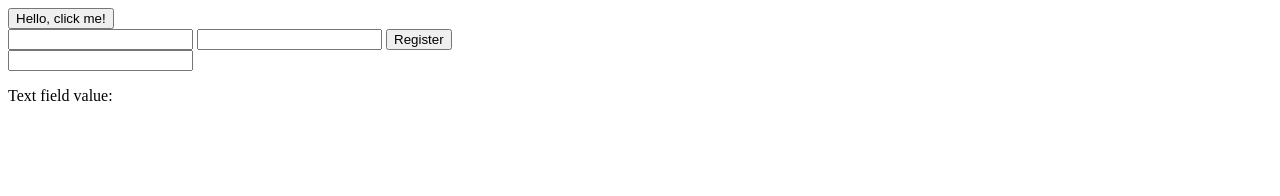
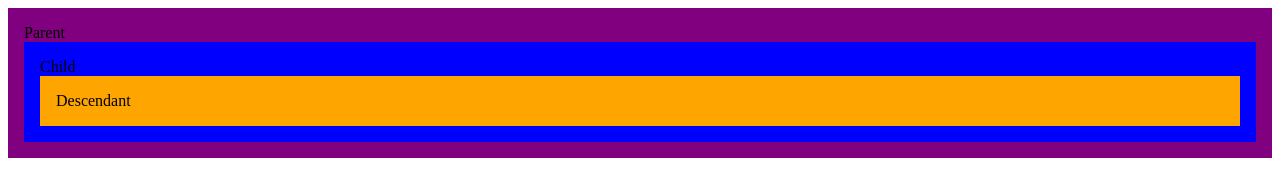
Before and after one commit to Anekses/goit-szkolenia-js, a plain HTML site: page index.html in a window 1280 px wide. Drawn offline with Linux system fonts and the light colour scheme.

Commit message:
13 class

```diff
--- a/index.html
+++ b/index.html
@@ -10,7 +10,17 @@
     </head>
 
     <body>
-        <button class="goit">Hello, click me!</button>
+        <div style="padding: 16px; background-color: purple;" class="parent">
+            Parent
+            <div style="padding: 16px; background-color: blue;" class="child">
+                Child
+                <div style="padding: 16px; background-color: orange;" class="descendant">Descendant</div>
+            </div>
+        </div>
+
+
+
+        <!-- <button class="goit">Hello, click me!</button> -->
         <!-- <a class="link is-active" href="">Random Link</a>
         <button class="button">Click me!</button>
         <p>Hello World 123</p>
@@ -28,14 +38,14 @@
         </ul>
         <img class="image" src="https://picsum.photos/id/9/320/240" alt="A laptop" width="300" /> -->
 
-        <form class="register-form" autocomplete="off">
+        <!-- <form class="register-form" autocomplete="off">
             <input type="text" name="username" />
             <input type="text" name="email" />
             <button type="submit">Register</button>
         </form>
 
         <input type="text" class="text-input" />
-        <p>Text field value: <span class="output"></span></p>
+        <p>Text field value: <span class="output"></span></p> -->
 
         <!-- <p>
             Selected option text: <span class="text-output">none</span>
--- a/js/index.js
+++ b/js/index.js
@@ -1,222 +1,62 @@
-// Before
-// const hello = (name) => {
-//     return `Hello ${name}`
+// const input = document.querySelector('.text-input')
+
+// const handleInput = (event) => {
+//   const currentTarget = event.currentTarget;
+//   console.log(currentTarget.textContent)
+//   console.log(currentTarget.content)
+//   console.log(currentTarget.value)
+//   console.log(currentTarget.text)
 // }
 
-// const goodbye = (name, surname) => {
-//     return `Goodbye ${name} - ${surname}`
+// input.addEventListener('input', handleInput)
+
+// const button = document.querySelector('.goit')
+// const body = document.querySelector('body')
+
+// // console.log(button)
+// // console.log(body)
+
+// const handleClickButton = (event) => {
+//   console.log('button!')
 // }
 
-// const sayHello = (name, callback) => {
-//     console.log(callback(name))
+// const handleClickBody = (event) => {
+//   console.log('body!')
 // }
 
-// sayHello('BGal', hello)
-// sayHello('Asia', goodbye)
+// body.addEventListener('click', handleClickBody)
+// button.addEventListener('click', handleClickButton)
 
-//After
-// const hello = (name) => {
-//     return `Hello ${name}`
-// }
+const parent = document.querySelector('.parent')
+const child = document.querySelector('.child')
+const descendant = document.querySelector('.descendant')
 
-// const goodbye = (name, surname) => {
-//     return `Goodbye ${name} - ${surname}`
-// }
+const handleClick = (event, name) => {
+  // console.log(name);
+  console.log({
+    name,
+    target: event.target, // gdzie zostało kliknięte
+    currentTarget: event.currentTarget // jaki element obsługuje ten event
+  });
+}
 
-// const sayHello = (isHello, name, surname) => {
-//     if (isHello) {
-//         const result = hello(name);
-//         console.log(result)
-//     } else {
-//         const result = goodbye(name, surname)
-//         console.log(result)
-//     }
-// }
+parent.addEventListener('click', (event) => handleClick(event, 'parent'))
+child.addEventListener('click', (event) => handleClick(event, 'child'))
 
-// sayHello(true, 'BGal')
-// sayHello(false, 'Asia', 'Dobro')
+const desc = 'descendant \:\)'
 
-// const select = document.querySelector('.pizza-select');
-// const select2 = document.querySelector('.pizza-select2');
-// const select3 = document.querySelector('.pizza-select3');
+const handleClickDesc = (event) => {
+  // event.stopPropagation();
+  event.stopImmediatePropagation();
+  console.log(desc)
+  console.log('descendant! :)')
+}
 
-// // First
-// select.addEventListener('change', (event) => {
-//     console.log(event.target)
-// })
-// select2.addEventListener('change', (event) => {
-//     console.log(event.target)
-// })
-// select3.addEventListener('change', (event) => {
-//     console.log(event.target)
-//     handleChange(event, 15, 'abbas')
-// })
-
-// // Second
-// const handleChange = (event) => {
-//     console.log(event.target)
-// }
-
-// select.addEventListener('change', handleChange)
-// select2.addEventListener('change', handleChange)
-// select3.addEventListener('change', handleChange)
-
-// const sum = (array) => {
-//     let sum = 0;
-
-//     for (let i = 0; i < array.length; i++) {
-//         const current = array[i];
-//         sum += current;
-//     }
-
-//     return sum;
-// }
-
-// const array = [1, 3, 5, 7, 9, 100];
-
-// console.time('Function 1')
-// const result = sum(array);
-// console.timeEnd('Function 1')
-
-// console.time('Function 2')
-// const reduceResult = array.reduce((acc, number) => {
-//     return acc + number;
-// }, {})
-// console.timeEnd('Function 2')
-
-// console.log(result)
-// console.log(reduceResult)
-
-// const cars = ['BMW', 'Hyundai', 'Skoda', 'BMW', 'BMW', 'VW', 'Audi', 'Audi', 'Skoda'];
-
-// const carsSorted = cars.reduce((acc, curr) => {
-//   // if (acc[curr]) ...
-//   if (curr in acc) {
-//     acc[curr]++
-//   } else {
-//     acc[curr] = 1
-//   }
-
-//   return acc;
-// }, {})
-
-// console.log(carsSorted)
-
-
-// .map -> nową tablicę
-// .forEach -> działać na obecnej
-
-// const textOutput = document.querySelector('.text-output')
-// const html = `<span>Hello</span>`
-
-// textOutput.innerHTML += html;
-// textOutput.append(html)
-
-// console.log(textOutput)
-
-// 1
-  // this wskazuje na obiekt/klasę -> JEST OK
-// 2
-  // this wskazuje na coś innego -> use .bind
-
-// for / do-while / while
-  // while -> 0.1%
-  // do-while -> 1.9%
-  // for -> 98%
-
-// let weight = 0;
-
-// for (let i = 0; weight <= 10; i++) {
-//   weight++;
-// }
-
-// do {
-//   zrób zapytanie do backendu, jeśli backend zwróci "tutaj masz 100"
-//   "jak chcesz reszte to strona 2"
-//   -> pytamy raz jeszcze o strone 2
-// } while()
-
-// const functionMyAwesome = () => {}
-
-// const cat = {
-//   lives: 9,
-//   // jumps: () => {}
-//   jumps() {
-//     // some() {}
-//     some: () => {}
-//   }
-// }
-
-// const button = document.querySelector('.goit')
-
-// const handler = () => {
-//   // console.log(this)
-//   // console.log('------------')
-//   userObj.showUser()
-//   userObj.showUserFunc()
-// }
-
-// function handlerFunc() {
-//   // console.log(this);
-//   userObj.showUser()
-//   userObj.showUserFunc()
-// }
-
-// const userObj = {
-//   name: 'Asia',
-//   showUserFunc() {
-//     console.log(`Func: ${this.name}`)
-//   },
-//   showUser: () => {
-//     console.log(`Arrow: ${this.name}`)
-//   }
-// }
-
-// const array = [1, 2, 3, 4, 5]
-
-// array.map((number) => {
-
-// })
-
-// button.addEventListener('click', handler)
-
-// button.addEventListener('click', handlerFunc)
-
-// const user = {
-//   username: 'Asia',
-//   showName() {
-
-//   }
-// }
-
-const button = document.querySelector('.goit')
-
-button.addEventListener('click', (event) => {
-  console.log({
-    currentTarget: event.currentTarget,
-    value: event.currentTarget.value
-  })
-});
-
-const registerForm = document.querySelector('.register-form');
-
-registerForm.addEventListener('submit', (event) => {
-  event.preventDefault();
-
-  console.log({
-    currentTarget: event.currentTarget,
-    value: event.currentTarget.value,
-    elements: event.currentTarget.elements,
-    username: event.currentTarget.elements[0].value,
-    target: event.target
-  })
-})
-
-const textInput = document.querySelector('.text-input')
-
-textInput.addEventListener('input', (event) => {
-  console.log({
-    currentTarget: event.currentTarget,
-    value: event.currentTarget.value
-  })
-})
+descendant.addEventListener('click', (event) => handleClick(event, 'descendant'))
+descendant.addEventListener('click', (event) => handleClick(event, 'descendant'))
+descendant.addEventListener('click', handleClickDesc)
+descendant.addEventListener('click', (event) => handleClick(event, 'descendant'))
+descendant.addEventListener('click', (event) => handleClick(event, 'descendant'))
+descendant.addEventListener('click', (event) => handleClick(event, 'descendant'))
+descendant.addEventListener('click', (event) => handleClick(event, 'descendant'))
+descendant.addEventListener('click', (event) => handleClick(event, 'descendant'))
```
